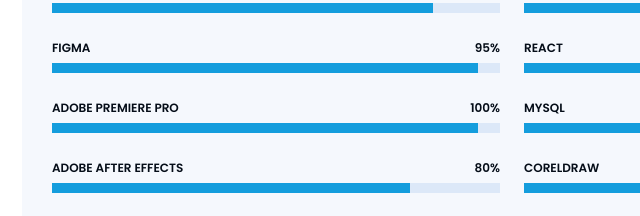
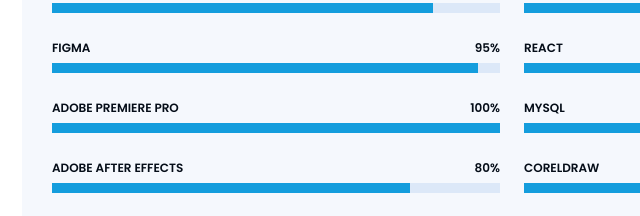
Before and after one commit to niepreschoi23/niepreschoi23.github.io, a plain HTML site: page index.html in a window 1280 px wide. Shown: the part 1993-2209 px from the top of the page, 278-918 px from the left. Drawn offline with nearby package versions, Linux system fonts and the light colour scheme.

Commit message:
Updated index.html

```diff
--- a/index.html
+++ b/index.html
@@ -175,7 +175,7 @@
             <div class="progress">
               <span class="skill">Adobe Premiere Pro <i class="val">100%</i></span>
               <div class="progress-bar-wrap">
-                <div class="progress-bar" role="progressbar" aria-valuenow="95" aria-valuemin="0" aria-valuemax="100"></div>
+                <div class="progress-bar" role="progressbar" aria-valuenow="100" aria-valuemin="0" aria-valuemax="100"></div>
               </div>
             </div>
 
```
